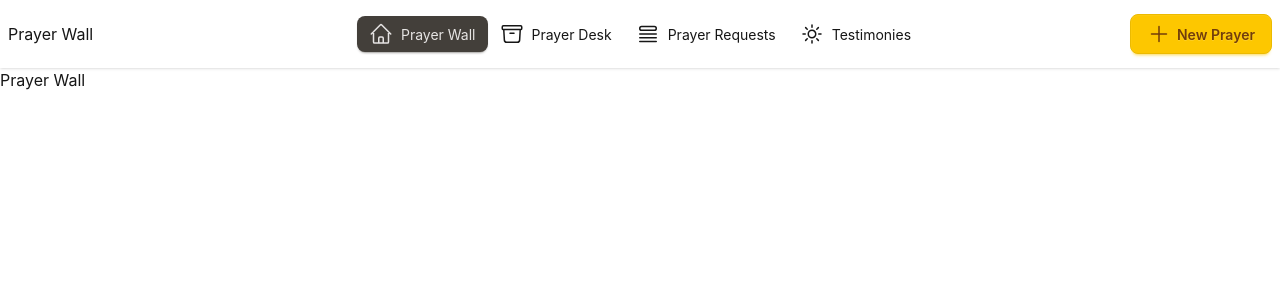
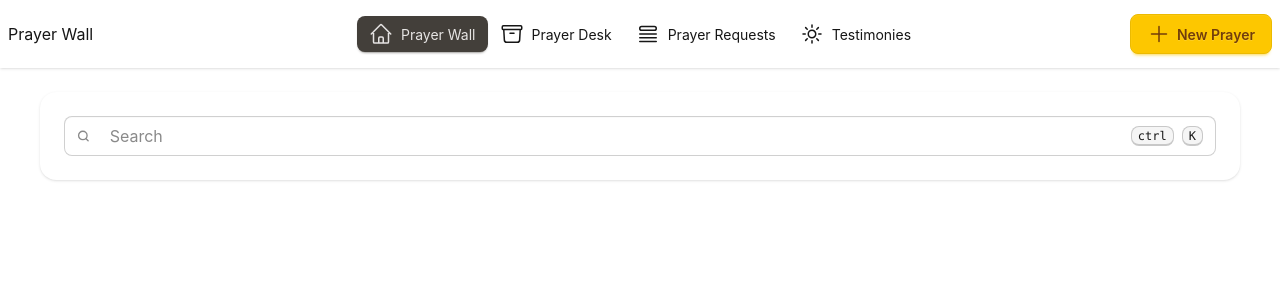
Before and after one commit to chiq2045/prayer-wall, a SvelteKit app: page / in a window 1280 px wide. Shown: the top 300 px of the page. Built offline with nearby package versions, Linux system fonts and the light colour scheme.

Commit message:
add search input

```diff
--- a/src/routes/+layout.svelte
+++ b/src/routes/+layout.svelte
@@ -107,6 +107,6 @@
 	</nav>
 </header>
 
-<main>
+<main class="px-6 pt-6 md:px-10">
 	{@render children()}
 </main>
--- a/src/routes/+page.svelte
+++ b/src/routes/+page.svelte
@@ -1 +1,67 @@
-<h1>Prayer Wall</h1>
+<script lang="ts">
+	import { onMount } from 'svelte';
+
+	let os: 'macOs' | 'other' | undefined = $state(undefined);
+
+	onMount(() => {
+		const { userAgent, platform } = window.navigator;
+
+		if (/Mac/.test(platform) || /Macintosh/.test(userAgent)) {
+			os = 'macOs';
+		} else {
+			os = 'other';
+		}
+	});
+
+	let searchInput: HTMLInputElement | null = $state(null);
+
+	const handleGlobalKeyDown = (e: KeyboardEvent) => {
+		const target = e.target as HTMLElement;
+		if (target.tagName === 'INPUT' || target.tagName === 'TEXTAREA') return;
+		if (
+			((e.metaKey && os === 'macOs') || (e.ctrlKey && os === 'other')) &&
+			e.key.toLowerCase() === 'k'
+		) {
+			e.preventDefault();
+			searchInput?.focus();
+		}
+	};
+</script>
+
+<svelte:window onkeydown={handleGlobalKeyDown} />
+
+<div class="card w-full bg-base-100 shadow-sm">
+	<div class="card-body">
+		<label class="input w-full">
+			<svg class="h-[1em] opacity-50" xmlns="http://www.w3.org/2000/svg" viewBox="0 0 24 24">
+				<g
+					stroke-linejoin="round"
+					stroke-linecap="round"
+					stroke-width="2.5"
+					fill="none"
+					stroke="currentColor"
+				>
+					<circle cx="11" cy="11" r="8"></circle>
+					<path d="m21 21-4.3-4.3"></path>
+				</g>
+			</svg>
+			<input
+				bind:this={searchInput}
+				aria-keyshortcuts={os === 'macOs' ? 'Command+K' : os === 'other' ? 'Ctrl+K' : undefined}
+				type="search"
+				class="grow"
+				placeholder="Search"
+			/>
+			{#if os !== undefined}
+				<kbd class="kbd kbd-sm">
+					{#if os === 'macOs'}
+						⌘
+					{:else}
+						ctrl
+					{/if}
+				</kbd>
+				<kbd class="kbd kbd-sm">K</kbd>
+			{/if}
+		</label>
+	</div>
+</div>
```
